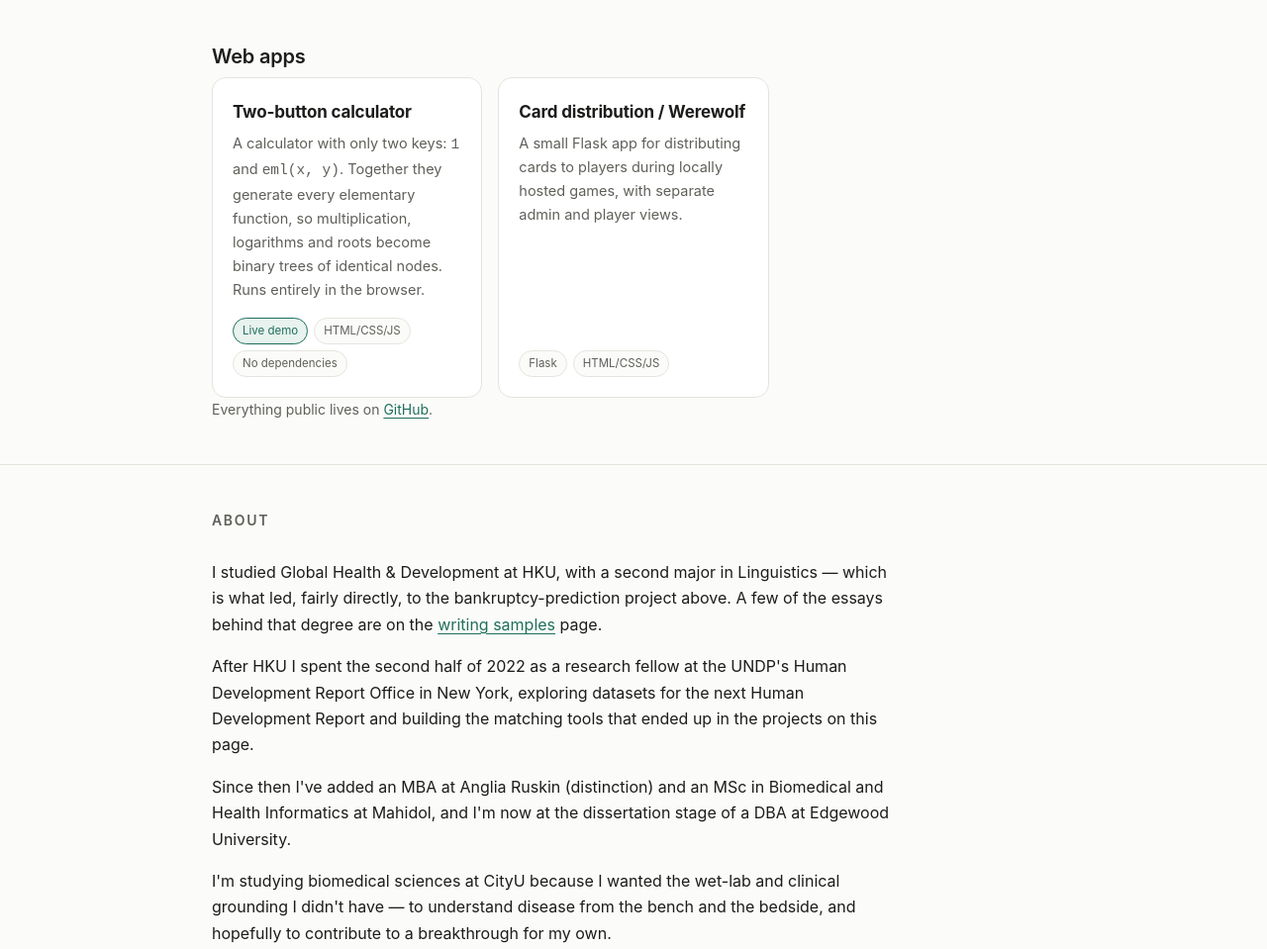
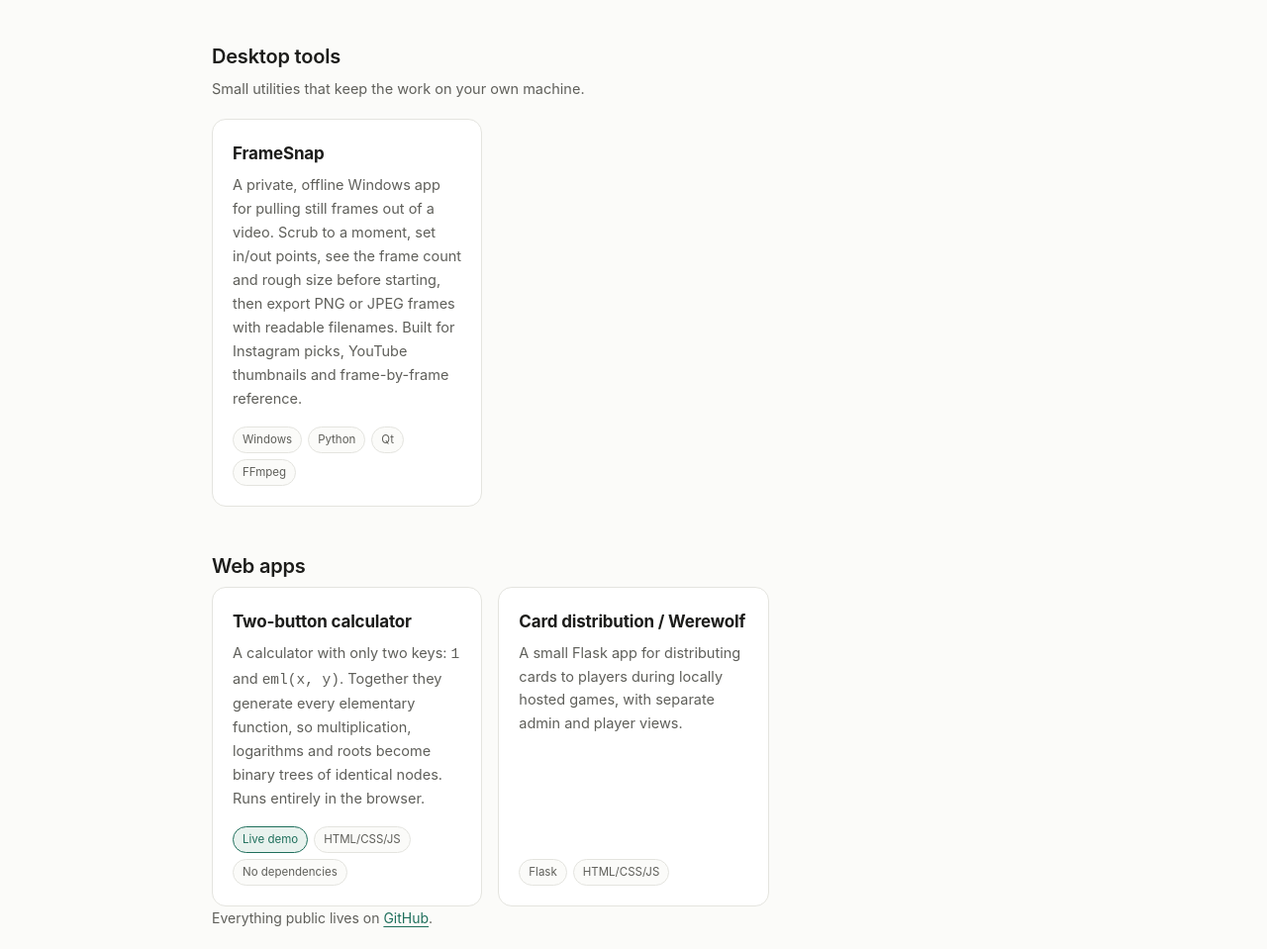
Before and after one commit to terbiume65/terbiume65.github.io, a plain HTML site: page index.html in a window 1280 px wide. Shown: the part 2916-3875 px from the top of the page at 99% size. Drawn offline with Linux system fonts and the light colour scheme.

Commit message:
Add FrameSnap to a Desktop tools group

```diff
--- a/index.html
+++ b/index.html
@@ -281,6 +281,28 @@
     </div>
 
     <div class="group">
+      <h3>Desktop tools</h3>
+      <p class="note">
+        Small utilities that keep the work on your own machine.
+      </p>
+      <div class="grid">
+
+        <article class="card">
+          <h4>FrameSnap</h4>
+          <p>
+            A private, offline Windows app for pulling still frames out of a video. Scrub to a
+            moment, set in/out points, see the frame count and rough size before starting, then
+            export PNG or JPEG frames with readable filenames. Built for Instagram picks, YouTube
+            thumbnails and frame-by-frame reference.
+          </p>
+          <div class="stack"><span class="chip">Windows</span><span class="chip">Python</span><span class="chip">Qt</span><span class="chip">FFmpeg</span></div>
+          <a class="cover" href="https://github.com/terbiume65/framesnap" aria-label="Open FrameSnap on GitHub"></a>
+        </article>
+
+      </div>
+    </div>
+
+    <div class="group">
       <h3>Web apps</h3>
       <div class="grid">
 
```
Also changed, not shown: 1 other file.
